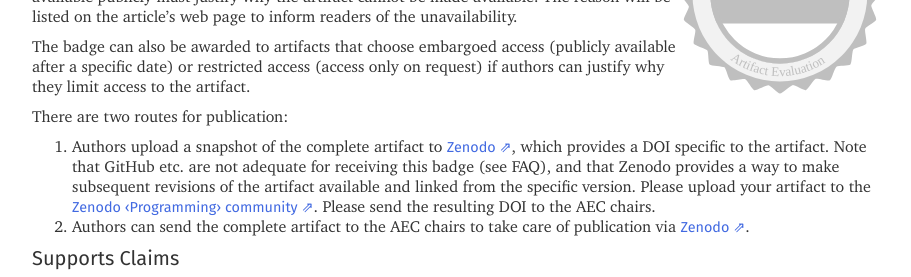
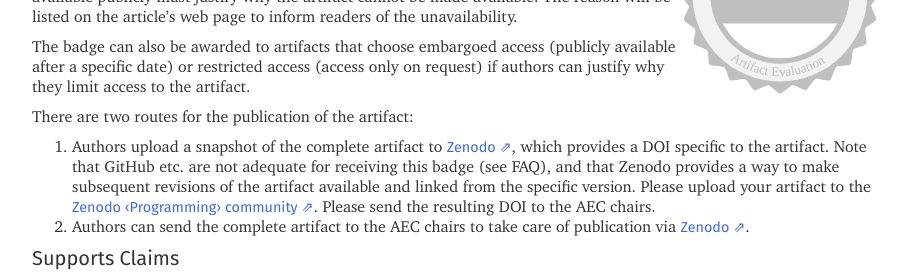
Before and after one commit to programming-journal/programming-journal.github.io, a Jekyll site: the page built from artifact-evaluation/index.markdown, in a window 1280 px wide and 900 px high, scrolled down 1321 px. Shown: the part 153-430 px from the top of the window, without its empty margins (38-949 px from the left). Built offline with Jekyll 4.4.1, drawn with Linux system fonts in a browser that asks for light colours.

Commit message:
Fixes minor ambiguitiy on the main AE page

```diff
--- a/artifact-evaluation/index.markdown
+++ b/artifact-evaluation/index.markdown
@@ -57,7 +57,7 @@ The reason will be listed on the article's web page to inform readers of the una
 
 The badge can also be awarded to artifacts that choose embargoed access (publicly available after a specific date) or restricted access (access only on request) if authors can justify why they limit access to the artifact.
 
-There are two routes for publication:
+There are two routes for the publication of the artifact:
 
 1.  Authors upload a snapshot of the complete artifact to [Zenodo](https://zenodo.org/), which provides a DOI specific to the artifact. Note that GitHub etc. are not adequate for receiving this badge (see FAQ), and that Zenodo provides a way to make subsequent revisions of the artifact available and linked from the specific version. Please upload your artifact to the [Zenodo ‹Programming› community](https://zenodo.org/communities/programming/). Please send the resulting DOI to the AEC chairs.
 2.  Authors can send the complete artifact to the AEC chairs to take care of publication via [Zenodo](https://zenodo.org/).
```
